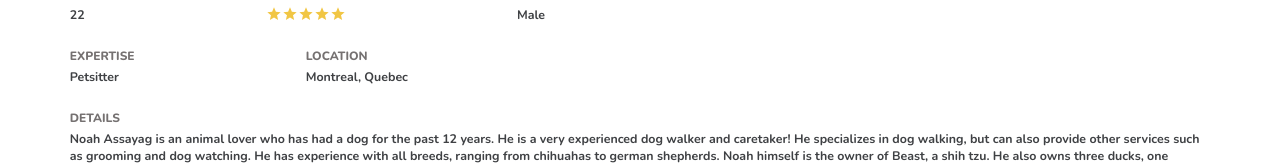
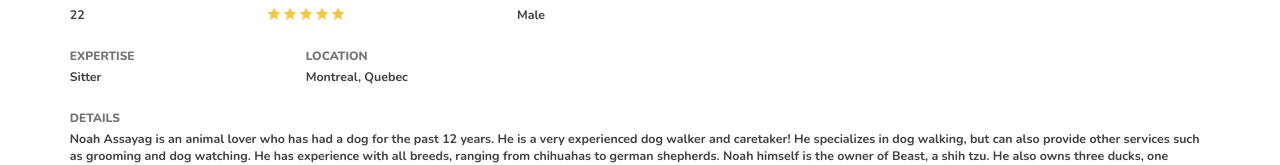
Before and after one commit to jaspreet305/WhiskerWatch, a React (Create React App) app in the folder frontend/: page /provider-profile in a window 1280 px wide. Shown: the part 413-578 px from the top of the page. Built offline with nearby package versions, Linux system fonts and the light colour scheme.

Commit message:
added provider stuff

```diff
--- a/frontend/src/components/Profile/ProviderProfile.js
+++ b/frontend/src/components/Profile/ProviderProfile.js
@@ -7,7 +7,49 @@ import StarIcon from '@mui/icons-material/Star';
 import FavoriteIcon from '@mui/icons-material/Favorite';
 import FavoriteBorderIcon from '@mui/icons-material/FavoriteBorder';
 import ArrowBackIcon from '@mui/icons-material/ArrowBack';
-import { useState } from 'react';
+import { useState, useEffect, useParams } from 'react';
+
+const userData = [
+    {
+        id: 1,
+        name: "Noah Assayag",
+        cost: "$28",
+        expertise: "Sitter",
+        age: 22,
+        rating: 5,
+        sex: "Male",
+        location: "Montreal, Quebec",
+        photo: "https://i.pravatar.cc/300?u=a042581f4e895267f4d",
+        details: "Noah Assayag is an animal lover who has had a dog for the past 12 years. He is a very experienced dog walker and caretaker! He specializes in dog walking, but can also provide other services such as grooming and dog watching. He has experience with all breeds, ranging from chihuahas to german shepherds. Noah himself is the owner of Beast, a shih tzu. He also owns three ducks, one octopus, 3 parrots and one salamander.",
+        email: "assayagnoah@gmail.com"
+    },
+    {
+        id: 2,
+        name: "Emma Thompson",
+        cost: "$35",
+        expertise: "Trainer",
+        age: 30,
+        rating: 4,
+        sex: "Female",
+        location: "Beijing, China",
+        photo: "https://i.pravatar.cc/300?u=a042581f4e295267f4d",
+        details: "Emma is an experienced cat trainer who has a deep understanding of feline behavior and psychology. She has a natural affinity for cats and has honed her skills over many years of working with them. Emma's approach to cat training is both patient and firm, ensuring that her feline clients feel safe and comfortable while also making progress in their training. She understands that every cat is unique and tailors her training methods to suit each individual cat's personality and needs.",
+        email: "emmathompson@gmail.com"
+    },
+    {
+        id: 3,
+        name: "John Doe",
+        cost: "$20",
+        expertise: "Groomer",
+        age: 40,
+        rating: 3,
+        sex: "Male",
+        location: "Nairobi, Kenya",
+        photo: "https://i.pravatar.cc/300?u=a04q581f4e295267f4d",
+        details: "John Doe is a professional dog groomer who has been working in the industry for over 10 years. He has experience with all breeds of dogs and specializes in grooming dogs with long hair. He is a very patient and gentle groomer who is able to calm even the most nervous dogs. He is also a very experienced dog walker and has experience with dogs of all sizes and temperaments. John is the owner of two dogs, a golden retriever named Max and a poodle named Charlie.",
+        email: "johndoe@gmail.com"
+    },
+]
 
 export function ProviderProfile() {
 
@@ -17,51 +59,56 @@ export function ProviderProfile() {
         setIsFavorited(!favorited);
     }
 
+    // let userId = useParams();
+    let  userId = 1;
+    const user = userData.find((user) => user.id === userId);
+    let rating = user?.rating;
+
     return (
         <Container className="profile-page-container">
             <Grid className="provider-picture">
                 <Grid>
-                    <Button className="back-provider-button" variant="contained"> <ArrowBackIcon/></Button>
-                    <Button onClick={handleFavorite} className="favorite-provider-button" variant="contained"> {favorited ? <FavoriteIcon /> : <FavoriteBorderIcon/> }</Button>
+                    <Button className="back-provider-button" variant="contained"> <ArrowBackIcon /></Button>
+                    <Button onClick={handleFavorite} className="favorite-provider-button" variant="contained"> {favorited ? <FavoriteIcon /> : <FavoriteBorderIcon />}</Button>
                 </Grid>
             </Grid>
             <Grid className="provider-info">
                 <Grid className="provider-header">
                     <div className="provider-name">
-                        <h1>Noah Assayag</h1>
+                        <h1>{user?.name}</h1>
                     </div>
                     <div className="provider-rate">
-                        <h1>$28</h1><p> /hr</p>
+                        <h1>{user?.cost}</h1><p> /hr</p>
                     </div>
                 </Grid>
                 <div className="info-row">
                     <Grid className="specific-info-provider">
                         <h3>AGE</h3>
-                        <p>22</p>
+                        <p>{user?.age}</p>
                     </Grid>
                     <Grid className="specific-info-provider">
                         <h3>RATING</h3>
-                        {[...Array(5)].map((index) => <StarIcon key={index} className="provider-rating" />)}
+                        {[...Array(rating)].map((index) => <StarIcon key={index} className="provider-rating" />)}
                     </Grid>
                     <Grid className="specific-info-provider">
                         <h3>GENDER</h3>
-                        <p>Male</p>
+                        <p>{user?.sex}</p>
                     </Grid>
                 </div>
                 <div className="info-row">
                     <Grid className="specific-info-provider">
                         <h3>EXPERTISE</h3>
-                        <p>Petsitter</p>
+                        <p>{user?.expertise}</p>
                     </Grid>
                     <Grid className="specific-info-provider">
                         <h3>LOCATION</h3>
-                        <p>Montreal, Quebec</p>
+                        <p>{user?.location}</p>
                     </Grid>
                 </div>
                 <div className="info-row">
                     <Grid>
                         <h3>DETAILS</h3>
-                        <p>Noah Assayag is an animal lover who has had a dog for the past 12 years. He is a very experienced dog walker and caretaker! He specializes in dog walking, but can also provide other services such as grooming and dog watching. He has experience with all breeds, ranging from chihuahas to german shepherds. Noah himself is the owner of Beast, a shih tzu. He also owns three ducks, one octopus, 3 parrots and one salamander.</p>
+                        <p>{user?.details}</p>
                     </Grid>
                 </div>
                 <div>
```
